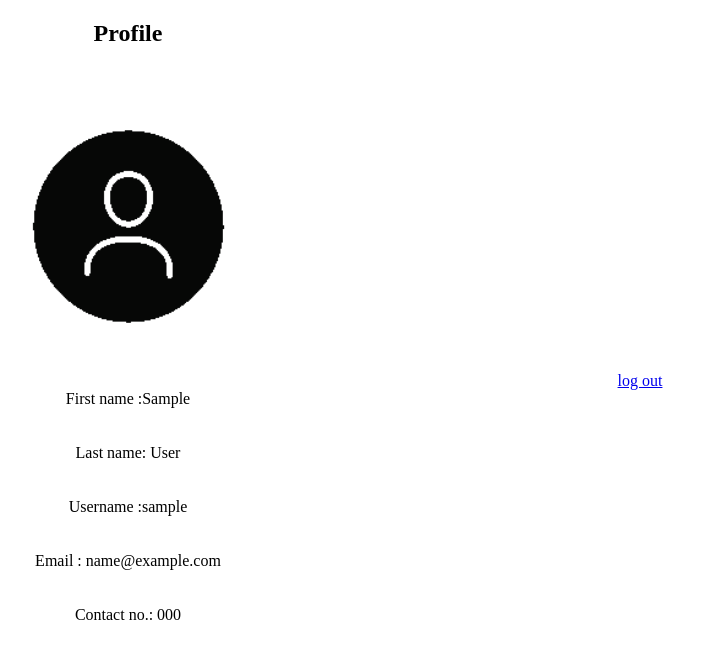
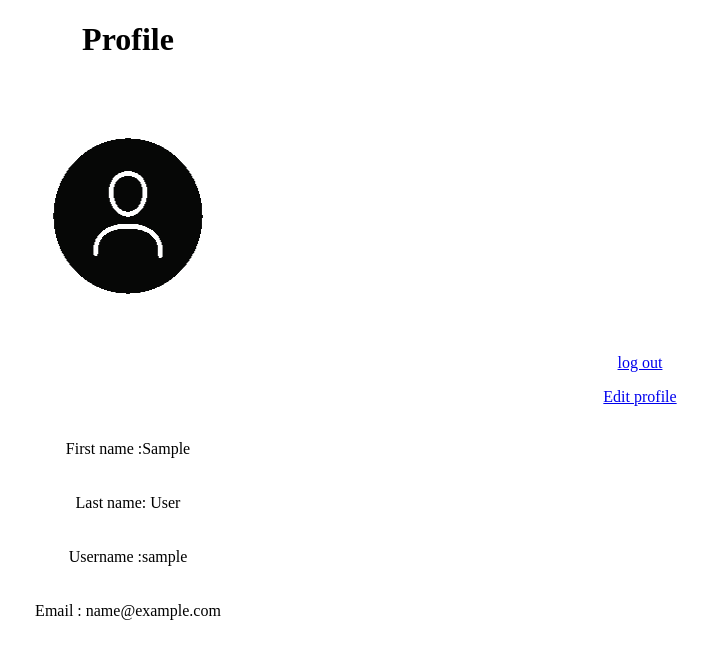
Before and after one commit to Pramodjais517/Feedly, a Django app: page /profile/ in a window 1280 px wide. Shown: the top 646 px of the page, without its empty margins (512-1219 px from the left). Run offline with Django 3.2, Linux system fonts and the light colour scheme; a user stored in the database is signed in; tables that the repository leaves empty hold one stand-in row (values such as "Sample post").

Commit message:
authentication and login/logout flow done

```diff
--- a/feedly/users/models.py
+++ b/feedly/users/models.py
@@ -13,7 +13,7 @@ def avatar_id(instance, filename):    # to give unique id to profile pic uploade
 
 
 class MyProfile(models.Model):
-    user = models.OneToOneField(User, on_delete = models.CASCADE)
+    account = models.OneToOneField(User, on_delete = models.CASCADE)
     first_name = models.CharField(max_length=100, blank=True,null=True)
     last_name = models.CharField(max_length=100, blank=True,null=True)
     phone_number = models.CharField(max_length=100, blank=True, null=True)
--- a/feedly/users/templates/home.html
+++ b/feedly/users/templates/home.html
@@ -13,8 +13,11 @@
     <br>
     <a href="{% url 'signup' %}"> Sign Up</a>
     <br>
+    {% if request.user.is_authenticated %}
+    <a href="{% url 'logout' %}"> log out</a>
+    {% else %}
     <a href="{% url 'login' %}"> Log In</a>
-
+    {% endif %}
 </p>
 </body>
 </html>
--- a/feedly/users/templates/profile.html
+++ b/feedly/users/templates/profile.html
@@ -8,40 +8,44 @@
 {% load staticfiles %}
 {% block content %}
 <div style="text-align:center">
-<h2>Profile</h2>
+<h1>Profile</h1>
 <br>
 <br>
 
 
-<img style="width: 245px; height: 247px;"
+<img style="width: 15vw; height: 25vh;"
                      alt="Image description"
                      src="{% static 'users/profile.png' %}"/>
 <br>
 <br>
-    <a href="{% url 'logout' %}" style="margin-left:80vw"> log out</a>
+    <p><a href="{% url 'logout' %}" style="margin-left:80vw"> log out</a>
+   </p>
+    <p>
+    <a href="{% url 'profile' %}" style="margin-left:80vw">Edit profile</a>
+    </p>
 <br>
-<label>First name :{{ profile.first_name }}
+<label>First name :{{ profile.myprofile.first_name }}
 </label>
 <br>
     <br>
     <br>
-<label>Last name: {{ profile.last_name }}</label>
+<label>Last name: {{ profile.myprofile.last_name }}</label>
 <br>
     <br>
     <br>
-<label>Username :{{ profile.user.username }}</label>
+<label>Username :{{ profile.username }}</label>
 <br>
     <br>
     <br>
-<label>Email : {{ profile.user.email }}</label>
+<label>Email : {{ profile.email }}</label>
 <br>
     <br>
     <br>
-<label>Contact no.: {{ profile.phone_number }}</label>
+<label>Contact no.: {{ profile.myprofile.phone_number }}</label>
 <br>
     <br>
     <br>
-<label>Date of birth : {{ profile.date_of_birth|date:"M d, Y" }}</label>
+<label>Date of birth : {{ profile.myprofile.date_of_birth|date:"M d, Y" }}</label>
 <br>
 </div>
 {% endblock %}
--- a/feedly/users/views.py
+++ b/feedly/users/views.py
@@ -19,31 +19,32 @@ def home(request):
 
 #sidnup process /forms
 def signup(request):
-    # if request.user.is_authenticated:
-    #     return redirect('home')
-    if request.method == 'POST':
-        form = SignupForm(request.POST)
-        if form.is_valid():
-                user = form.save(commit=False)
-                user.is_active = False
-                user.save()
-                current_site = get_current_site(request)
-                subject = 'Activate Your Feedly Account'
-                message = render_to_string('acc_active_email.html', {
+    if request.user.is_authenticated:
+        return redirect('home')
+    else:
+        if request.method == 'POST':
+            form = SignupForm(request.POST)
+            if form.is_valid():
+                    user = form.save(commit=False)
+                    user.is_active = False
+                    user.save()
+                    current_site = get_current_site(request)
+                    subject = 'Activate Your Feedly Account'
+                    message = render_to_string('acc_active_email.html', {
 
-                    'user': user,
-                    'domain': current_site.domain,
-                    'uid': urlsafe_base64_encode(force_bytes(user.pk)).decode,
-                    'token': account_activation_token.make_token(user),
-                })
-                from_mail = EMAIL_HOST_USER
-                to_mail = [user.email]
-                send_mail(subject, message, from_mail, to_mail, fail_silently=False)
-                return HttpResponse('Please confirm your email address to complete the registration')
+                        'user': user,
+                        'domain': current_site.domain,
+                        'uid': urlsafe_base64_encode(force_bytes(user.pk)).decode,
+                        'token': account_activation_token.make_token(user),
+                    })
+                    from_mail = EMAIL_HOST_USER
+                    to_mail = [user.email]
+                    send_mail(subject, message, from_mail, to_mail, fail_silently=False)
+                    return HttpResponse('Please confirm your email address to complete the registration')
 
-    else:
-        form = SignupForm()
-    return render(request, 'signup.html', {'form': form})
+        else:
+            form = SignupForm()
+        return render(request, 'signup.html', {'form': form})
 
 #account activation function
 def activate(request, uidb64, token):
@@ -108,7 +109,7 @@ def logout_view(request):
 
 @login_required
 def profile_view(request):
-    profile = MyProfile.objects.get(user=request.user.id)
+    profile = User.objects.get(id=request.user.id)
     context={
         'profile': profile
     }
```
Also changed, not shown: feedly/users/migrations/0001_initial.py, feedly/users/migrations/0002_auto_20180921_1015.py (added).
